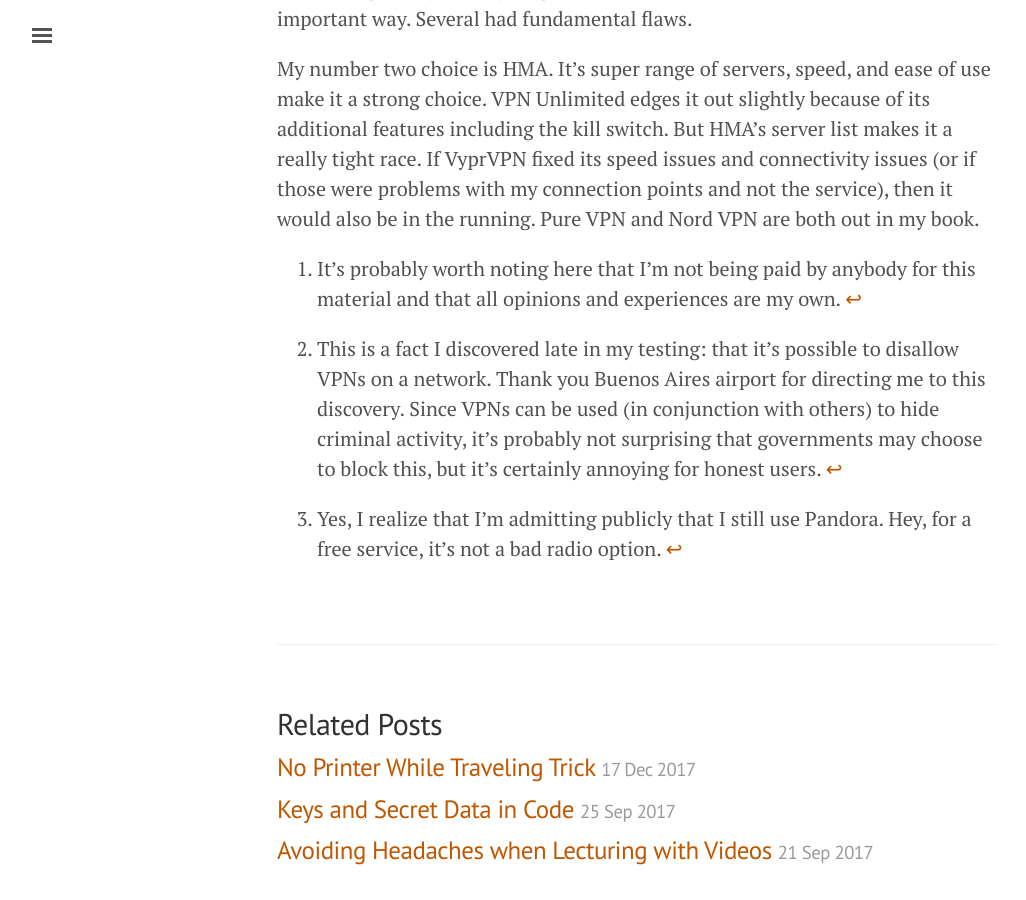
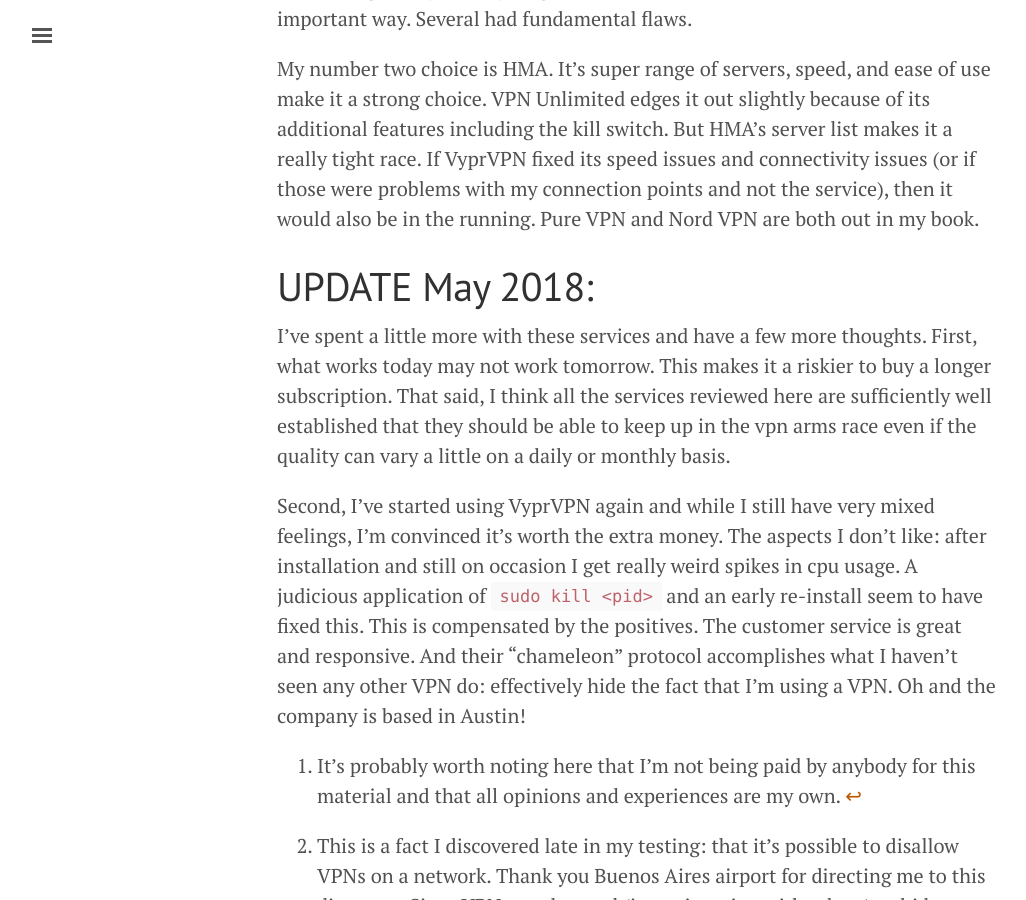
Before and after one commit to bapfeld/bapfeld.github.io, a Jekyll site: the page built from _posts/2017-09-12-vpns.md, in a window 1280 px wide and 900 px high, scrolled down 4974 px. Shown: the whole window, without its empty margins (3-1029 px from the left). Built offline with Jekyll 4.4.1, drawn with Linux system fonts in a browser that asks for light colours.

Commit message:
cv update

```diff
--- a/_posts/2017-09-12-vpns.md
+++ b/_posts/2017-09-12-vpns.md
@@ -80,6 +80,10 @@
 
 My number two choice is HMA. It's super range of servers, speed, and ease of use make it a strong choice. VPN Unlimited edges it out slightly because of its additional features including the kill switch. But HMA's server list makes it a really tight race. If VyprVPN fixed its speed issues and connectivity issues (or if those were problems with my connection points and not the service), then it would also be in the running. Pure VPN and Nord VPN are both out in my book.
 
+# UPDATE May 2018:
+I've spent a little more with these services and have a few more thoughts. First, what works today may not work tomorrow. This makes it a riskier to buy a longer subscription. That said, I think all the services reviewed here are sufficiently well established that they should be able to keep up in the vpn arms race even if the quality can vary a little on a daily or monthly basis.
+
+Second, I've started using VyprVPN again and while I still have very mixed feelings, I'm convinced it's worth the extra money. The aspects I don't like: after installation and still on occasion I get really weird spikes in cpu usage. A judicious application of `sudo kill <pid>` and an early re-install seem to have fixed this. This is compensated by the positives. The customer service is great and responsive. And their "chameleon" protocol accomplishes what I haven't seen any other VPN do: effectively hide the fact that I'm using a VPN. Oh and the company is based in Austin!
 
 [^1]: It's probably worth noting here that I'm not being paid by anybody for this material and that all opinions and experiences are my own.
 [^2]: This is a fact I discovered late in my testing: that it's possible to disallow VPNs on a network. Thank you Buenos Aires airport for directing me to this discovery. Since VPNs can be used (in conjunction with others) to hide criminal activity, it's probably not surprising that governments may choose to block this, but it's certainly annoying for honest users.
```
Also changed, not shown: 1 other file.
